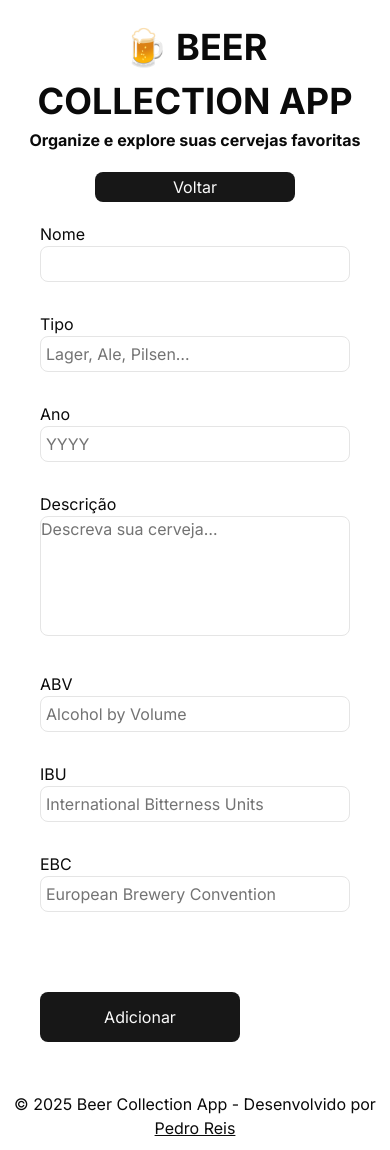
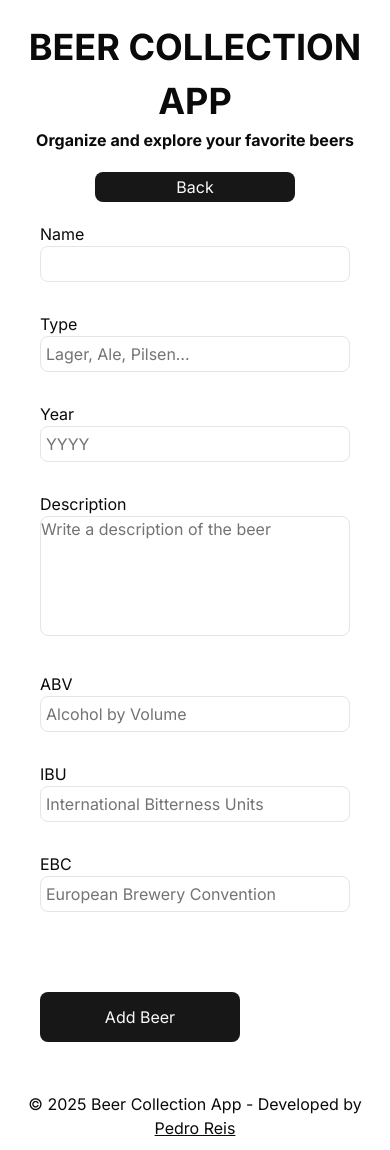
Before and after one commit to dropecosta/beer-collection-app, a Next.js app: page /add-beer in a window 390 px wide. Built offline with nearby package versions, Linux system fonts and the light colour scheme.

Commit message:
Translating fixing styles and getting custom item at first in beer list

```diff
--- a/app/add-beer/page.tsx
+++ b/app/add-beer/page.tsx
@@ -65,7 +65,7 @@ export default function AddBeerPage() {
           name="name"
           render={({ field }: any) => (
             <FormItem>
-              <FormLabel>Nome</FormLabel>
+              <FormLabel>Name</FormLabel>
               <FormControl>
                 <Input
                   {...field}
@@ -83,7 +83,7 @@ export default function AddBeerPage() {
           name="type"
           render={({ field }: any) => (
             <FormItem>
-              <FormLabel>Tipo</FormLabel>
+              <FormLabel>Type</FormLabel>
               <FormControl>
                 <Input
                   {...field}
@@ -102,7 +102,7 @@ export default function AddBeerPage() {
           name="year"
           render={({ field }: any) => (
             <FormItem>
-              <FormLabel>Ano</FormLabel>
+              <FormLabel>Year</FormLabel>
               <FormControl>
                 <Input
                   {...field}
@@ -122,14 +122,14 @@ export default function AddBeerPage() {
           name="notes"
           render={({ field }: any) => (
             <FormItem>
-              <FormLabel>Descrição</FormLabel>
+              <FormLabel>Description</FormLabel>
               <FormControl>
                 <Textarea
                   {...field}
                   name="notes"
                   value={form.notes}
                   onChange={handleChange}
-                  placeholder="Descreva sua cerveja…"
+                  placeholder="Write a description of the beer"
                 />
               </FormControl>
               <FormMessage />
@@ -195,7 +195,7 @@ export default function AddBeerPage() {
         />
 
         <Button type="submit" className="w-[200px] h-[50px] mt-[50px] mb-[40px] text-sm font-medium white border-gray-300 hover:bg-gray cursor-pointer focus:ring-2 focus:ring-offset-2 focus:ring-gray-500 flex items-center justify-center">
-          Adicionar
+          Add Beer
         </Button>
       </form>
     </Container>
--- a/app/layout.tsx
+++ b/app/layout.tsx
@@ -16,11 +16,11 @@ export default function RootLayout({ children }: { children: ReactNode }) {
       <body className={inter.className}>
         <header className="p-[20px]">
           <h1 className="text-center font-extrabold text-[36px] uppercase">
-            🍺 Beer Collection App
+            Beer Collection App
           </h1>
           <div className="flex justify-center mt-2">
-            <h2 className="text-3xl md:text-2xl font-medium">
-              Organize e explore suas cervejas favoritas
+            <h2 className="text-3xl md:text-2xl font-medium sm:flex flex-col text-center text-gray-700 dark:text-gray-200">
+              Organize and explore your favorite beers
             </h2>
           </div>
           <div className="mx-auto max-w-[1280px] w-full flex justify-center items-center gap-4 mt-[20px]">
@@ -30,7 +30,7 @@ export default function RootLayout({ children }: { children: ReactNode }) {
         <main>{children}</main>
         <footer className="p-[10px] bg-yellow-100 dark:bg-zinc-800 text-center">
           <p className="text-sm">
-            © 2025 Beer Collection App - Desenvolvido por{' '}
+            © 2025 Beer Collection App - Developed by{' '}
             <a
               href="mailto:dropecosta@gmail.com"
               className="text-blue-600 underline pl-1"
--- a/app/page.tsx
+++ b/app/page.tsx
@@ -40,7 +40,9 @@ export default function HomePage() {
   return (
     <main className="min-h-screen p-4 bg-[#f4f4f4]">
       {loading ? (
-        <p className="text-center py-20 text-gray-600">Carregando...</p>
+        <div className="flex items-center justify-center min-h-screen">
+          <p className="text-gray-600 text-lg">Loading...</p>
+        </div>
       ) : (
         <>
           <BeerGridClient
--- a/components/BeerCard.tsx
+++ b/components/BeerCard.tsx
@@ -3,7 +3,7 @@
 import React, { useState } from 'react'
 import Link from 'next/link'
 import Image from 'next/image'
-import { Card, CardHeader, CardContent, CardFooter, CardTitle, CardDescription } from '@/components/ui/card'
+import { Card, CardHeader, CardContent, CardFooter, CardTitle } from '@/components/ui/card'
 import { Beer } from '@/types/beer'
 
 export default function BeerCard({ beer, onRemove }: { beer: Beer; onRemove?: (id: string) => void }) {
--- a/components/BeerDetail.tsx
+++ b/components/BeerDetail.tsx
@@ -51,14 +51,14 @@ export default function BeerDetail({ beer: serverBeer }: { beer: Beer }) {
             {'srm' in beer && <span>SRM: {(beer as any).srm}</span>}
             {'attenuation_level' in beer && (
               <span>
-                Atenuação: {(beer as any).attenuation_level}%
+                Mitigation: {(beer as any).attenuation_level}%
               </span>
             )}
           </div>
 
           {beer.foodPairing && (
             <div>
-              <h2 className="font-medium">Harmoniza com:</h2>
+              <h2 className="font-medium">Harmonizes with:</h2>
               <ul className="list-disc list-inside text-gray-600">
                 {beer.foodPairing.map((f, i) => (
                   <li key={i}>{f}</li>
@@ -69,7 +69,7 @@ export default function BeerDetail({ beer: serverBeer }: { beer: Beer }) {
 
           {beer.brewersTips && (
             <p className="text-sm text-gray-500 italic">
-              Dica do cervejeiro: {beer.brewersTips}
+              Brewer's tip: {beer.brewersTips}
             </p>
           )}
         </div>
--- a/components/BeerGridClient.tsx
+++ b/components/BeerGridClient.tsx
@@ -11,8 +11,6 @@ import {
   SelectTrigger,
   SelectValue,
 } from "@/components/ui/select"
-import Link from 'next/link'
-
 
 const sortOptions = [
   { label: 'Nome',   value: 'name' },
@@ -22,12 +20,14 @@ const sortOptions = [
   { label: 'Ano',    value: 'year' },
 ]
 
-export default function BeerGridClient({ beers, onRemoveCustom, }: { beers: Beer[]; onRemoveCustom?: (id: string) => void }) {
+export default function BeerGridClient({ beers }: { beers: Beer[]; onRemoveCustom?: (id: string) => void }) {
   const [sortKey, setSortKey] = useState<string>('name')
   const [sortDir, setSortDir]   = useState<'asc'|'desc'>('desc')
 
   const sorted = useMemo<Beer[]>(() => {
     return [...beers].sort((a, b) => {
+          if (a.custom && !b.custom) return -1
+          if (!a.custom && b.custom) return 1
       const va = a[sortKey as keyof Beer]
       const vb = b[sortKey as keyof Beer]
       if (sortKey === 'name') {
@@ -41,9 +41,10 @@ export default function BeerGridClient({ beers, onRemoveCustom, }: { beers: Beer
 
   return (
     <>
-      <div className="mx-auto max-w-[1280px] w-full px-[40px] py-[30px] bg-white rounded-lg shadow-sm flex md:flex-col sm:flex-col items-center justify-between gap-4 ">
-        <div className="flex space-x-2 w-full items-center sm:justify-start">
-          <label htmlFor="sort" className="text-sm font-medium text-gray-700 pr-[8px]">Ordenar por:</label>
+      <div className="mx-auto max-w-[1280px] w-full px-[40px] py-[30px] bg-white rounded-lg shadow-sm flex md:flex flex-col sm:flex items-center justify-between gap-4">
+
+        <div className="flex space-x-2 items-center sm:justify-center">
+          <label htmlFor="sort" className="text-sm font-medium text-gray-700 pr-[8px]">Order by:</label>
           <Select
             value={sortKey}
             onValueChange={(value: string) => {
@@ -70,14 +71,15 @@ export default function BeerGridClient({ beers, onRemoveCustom, }: { beers: Beer
             variant="default"
             className="w-[100px] h-[30px] text-sm font-medium white border-gray-300 hover:bg-gray cursor-pointer focus:ring-2 focus:ring-offset-2 focus:ring-gray-500"
           >
-            Limpar
+            Clear filter
           </Button>
         </div>
 
 
 
-        <div className="text-sm text-gray-600 flex w-full justify-end gap-[10px]">
-          Cervejas por página:
+        <div className="
+          text-sm text-gray-600 flex gap-[10px] mt-[20px] sm:justify-center">
+          Beers per page:
           <span className="bg-[#e2e2e2] border-[1px] border-[#CCC] text-gray-800 text-xs font-medium me-2 px-[8px] py-0.5 rounded-sm dark:bg-gray-700 dark:text-gray-300">{sorted.length}</span>
         </div>
       </div>
--- a/components/NavButton.tsx
+++ b/components/NavButton.tsx
@@ -40,7 +40,7 @@ export default function NavButton() {
             className="w-[200px] h-[30px] text-sm !text-[#FFF] hover:!text-[#FFF] mr-[10px]"
             onClick={handleRemove}
           >
-            Remover item
+            Remove item
           </Button>
         )}
         <Button
@@ -48,7 +48,7 @@ export default function NavButton() {
           className="w-[200px] h-[30px] text-sm"
           onClick={() => router.push('/')}
         >
-          Voltar
+          Back
         </Button>
       </div>
     )
@@ -61,7 +61,7 @@ export default function NavButton() {
           variant="default"
           className="w-[200px] h-[30px] text-sm !text-white border-gray-300 hover:bg-gray-100 hover:!text-white focus:ring-2 focus:ring-offset-2 focus:ring-gray-500"
         >
-          {isAddBeer ? 'Voltar' : 'Adicionar nova cerveja'}
+          {isAddBeer ? 'Back' : 'Add new Beer'}
         </Button>
       </Link>
     </div>
--- a/components/Pagination.tsx
+++ b/components/Pagination.tsx
@@ -13,11 +13,11 @@ export default function Pagination({ page }: { page: number }) {
               href={`/?page=${page - 1}`}
               className="px-4 py-2 bg-white rounded-l hover:bg-gray-50 transition"
             >
-              ← Anterior
+              ← Previous
             </Link>
           ) : (
             <span className="px-4 py-2 bg-gray-100 text-gray-400 rounded-l cursor-not-allowed">
-              ← Anterior
+              ← Previous
             </span>
           )}
         </li>
@@ -31,7 +31,7 @@ export default function Pagination({ page }: { page: number }) {
             href={`/?page=${page + 1}`}
             className="px-4 py-2 bg-white rounded-r hover:bg-gray-50 transition"
           >
-            Próxima →
+            Next →
           </Link>
         </li>
       </ul>
--- /dev/null
+++ b/components/index.ts
@@ -0,0 +1,6 @@
+export { default as BeerGridClient } from './BeerGridClient'
+export { default as BeerGrid }       from './BeerGrid'
+export { default as BeerDetail }     from './BeerDetail'
+export { default as BeerCard }       from './BeerCard'
+export { default as Pagination }     from './Pagination'
+export { default as NavButton }      from './NavButton'
```
